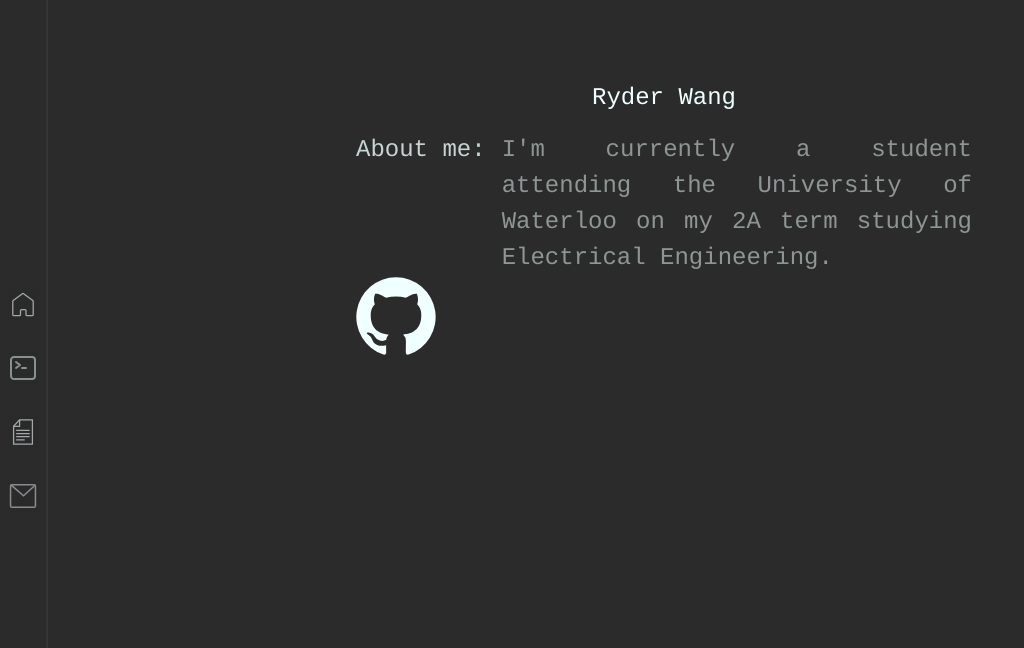
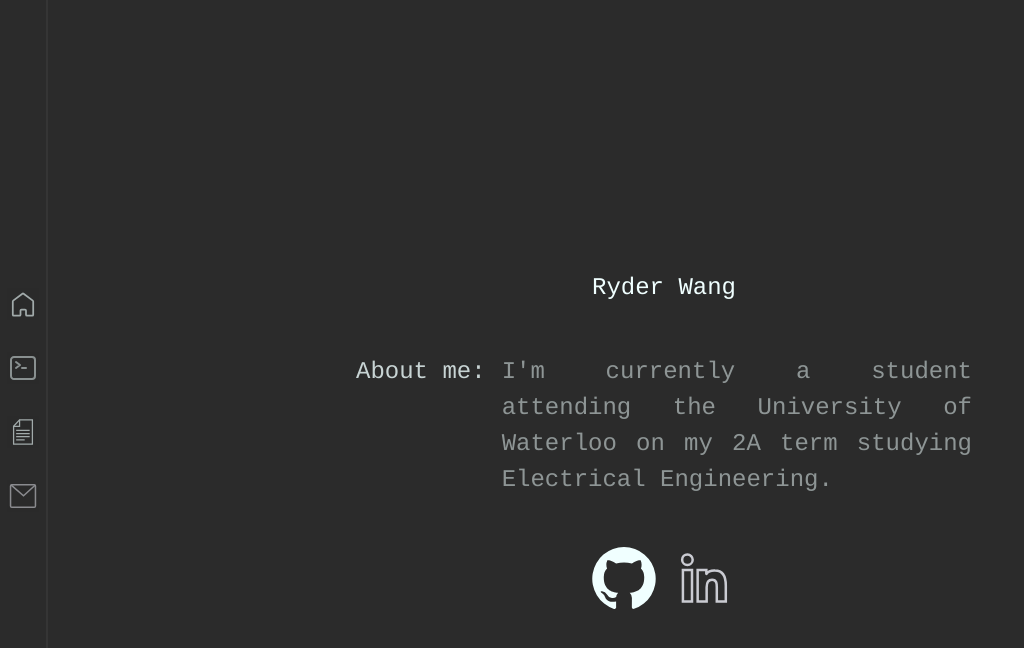
Before and after one commit to ryderwsos/rwsos, a React (Vite) app: page / in a window 1280 px wide. Shown: the top 648 px of the page, without its empty margins (0-1024 px from the left). Built offline with nearby package versions, Linux system fonts and the light colour scheme.

Commit message:
added social icon animations and links

```diff
--- a/src/assets/HomeIcon.jsx
+++ b/src/assets/HomeIcon.jsx
@@ -2,7 +2,7 @@
 
 export const HomeIcon = () => {
   return (
-    <svg xmlns="http://www.w3.org/2000/svg" viewBox="0 0 64 64" strokeWidth="2.5" fill="none" className="duration-300 transform transition-all">
+    <svg xmlns="http://www.w3.org/2000/svg" viewBox="0 0 64 64" strokeWidth="3.5" fill="none" className="duration-300 transform transition-all">
     <path d="M51.61 25.21L33.2 11.4a2 2 0 00-2.4 0L12.39 25.21a2 2 0 00-.8 1.6v26.64a2 2 0 002 2H25a2 2 0 002-2V45a2 2 0 012-2h7a2 2 0 012 2v8.45a2 2 0 002 2h10.41a2 2 0 002-2V26.81a2 2 0 00-.8-1.6z"></path>
     </svg>
   )
--- /dev/null
+++ b/src/assets/LinkedInIcon.jsx
@@ -0,0 +1,7 @@
+export const LinkedInIcon = () => {
+  return (
+    <svg xmlns="http://www.w3.org/2000/svg" viewBox="0 0 64 64" strokeWidth="2.5" stroke="#CACBD2" fill="none" className="duration-300 transform transition-all" >
+    <path d="M34.34 24.1h-8.69v31.43h9v-14.4c0-3.82.72-7.49 5.43-7.49s4.72 4.34 4.72 7.73v14.16h9V39.46c0-7.76-1.65-14.92-10.81-14.92-3.38-.13-6.65.49-8.47 3.25a.11.11 0 01-.21-.06zM10.92 24.1H20v31.43h-9.08zM15.44 8.47a5.27 5.27 0 105.25 5.29v0a5.25 5.25 0 00-5.25-5.29z" strokeLinecap="round"></path>
+    </svg>
+  )
+}
--- a/src/pages/Home.css
+++ b/src/pages/Home.css
@@ -1,15 +1,17 @@
 .main-info{
+    display: flex;
+    flex-direction: column;
     height: 100vh;
     margin: auto;
     width: 50%;
-    padding-top: 100%;
-    text-align: center;
     font-size: x-large;
+    align-items: center;
+    justify-content: center;
 }
 
 
 .title {
-    padding-bottom: 1rem;
+    padding-bottom: 3rem;
     animation: fadeIn 1s 0s both;
 }
 
@@ -17,7 +19,7 @@
     display: flex;
     justify-content: start;
     animation: fadeIn 1s 0.5s both;
-
+    padding-bottom: 3rem;
 }
 
 .section-header{
@@ -29,6 +31,27 @@ p{
     text-align: justify;
 }
 
+.icon{
+    width: 100%;
+    block-size: fit-content;
+    display: flex;
+    flex-direction: row;
+    gap: 1rem;
+    justify-content: center;
+    align-items: center;
+}
+
+.socialItem{
+    width: 4rem;
+    animation: fade 1.25s 1s both;
+    animation-play-state: initial;
+    transition: all 0.75s ease-in-out;
+}
+
+.socialItem:hover{
+    rotate: 360deg;
+}
+
 @keyframes fadeIn {
     0% {
         opacity: 0;
@@ -38,9 +61,23 @@ p{
         opacity: 1;
         transform: translateY(0);
     }
-  }
+}
 
-.icon{
-    height: 5rem;
-    width: 5rem;
+@keyframes fade{
+    0% {
+        opacity: 0;
+    }
+    100% {
+        opacity: 1;
+    }
 }
+
+
+/* @keyframes spin-animation {
+    0% {
+      transform: rotate(0deg);
+    }
+    100% {
+      transform: rotate(359deg);
+    }
+} */
--- a/src/pages/Home.jsx
+++ b/src/pages/Home.jsx
@@ -1,8 +1,9 @@
 import './Home.css'
 import { GithubIcon } from '../assets/GithubIcon'
-import { EmailIcon } from '../assets/EmailIcon'
+import { LinkedInIcon } from '../assets/LinkedInIcon'
 
 export const Home = () => {
+
   return (
     <>
         <div className='main-info'>
@@ -12,8 +13,11 @@ export const Home = () => {
                 <p className='section-header' style={{opacity:0.8}}>About me:</p>
                 <p className='section-content' style={{opacity:0.5}}>I'm currently a student attending the University of Waterloo on my 2A term studying Electrical Engineering. </p>
             </div>
-            <div className='icon'>
-              <GithubIcon />
+            <div
+              className='icon'
+            >
+              <a href='https://github.com/ryderwsos' target="_blank"  rel="noopener noreferrer" className='socialItem'><GithubIcon /></a>
+              <a href='https://www.linkedin.com/in/ryderwang' target="_blank"  rel="noopener noreferrer" className='socialItem'><LinkedInIcon /></a>
             </div>
         </div>
     </>
```
